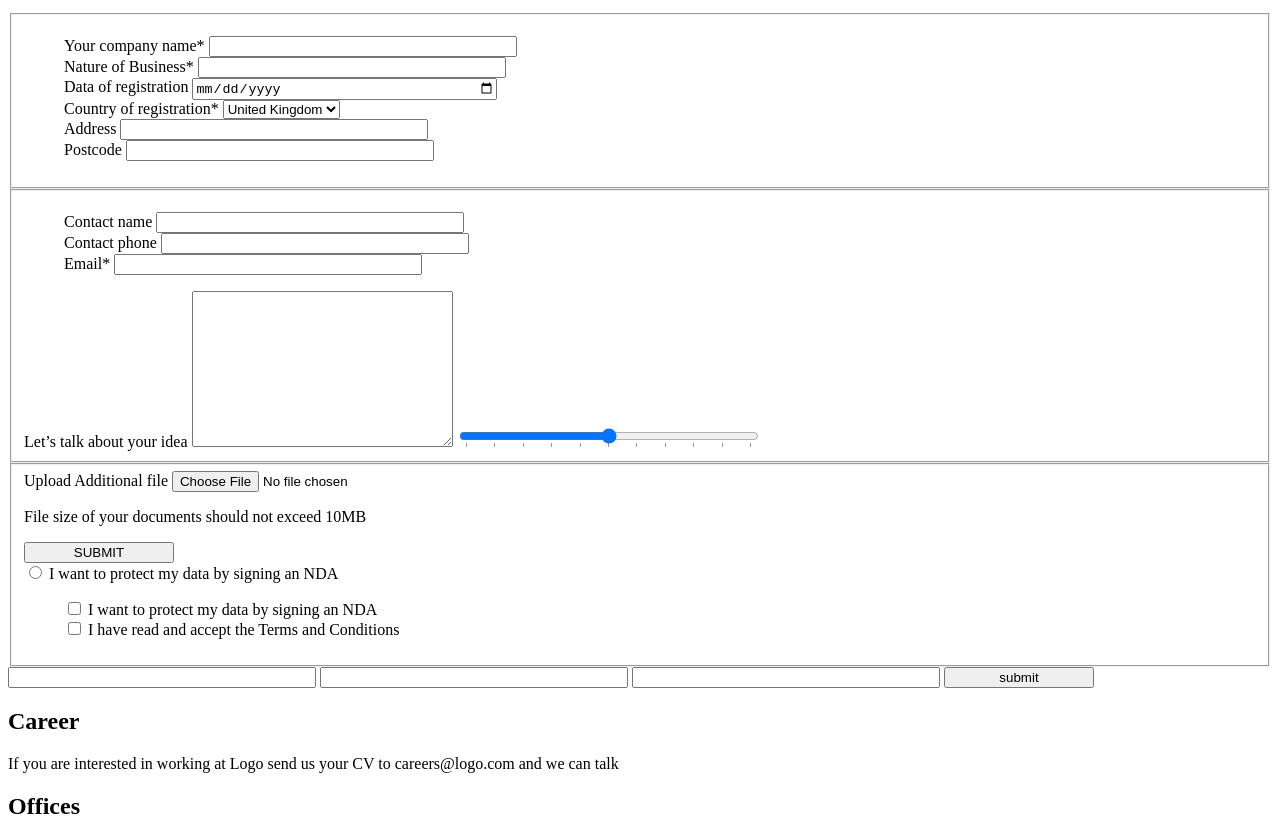
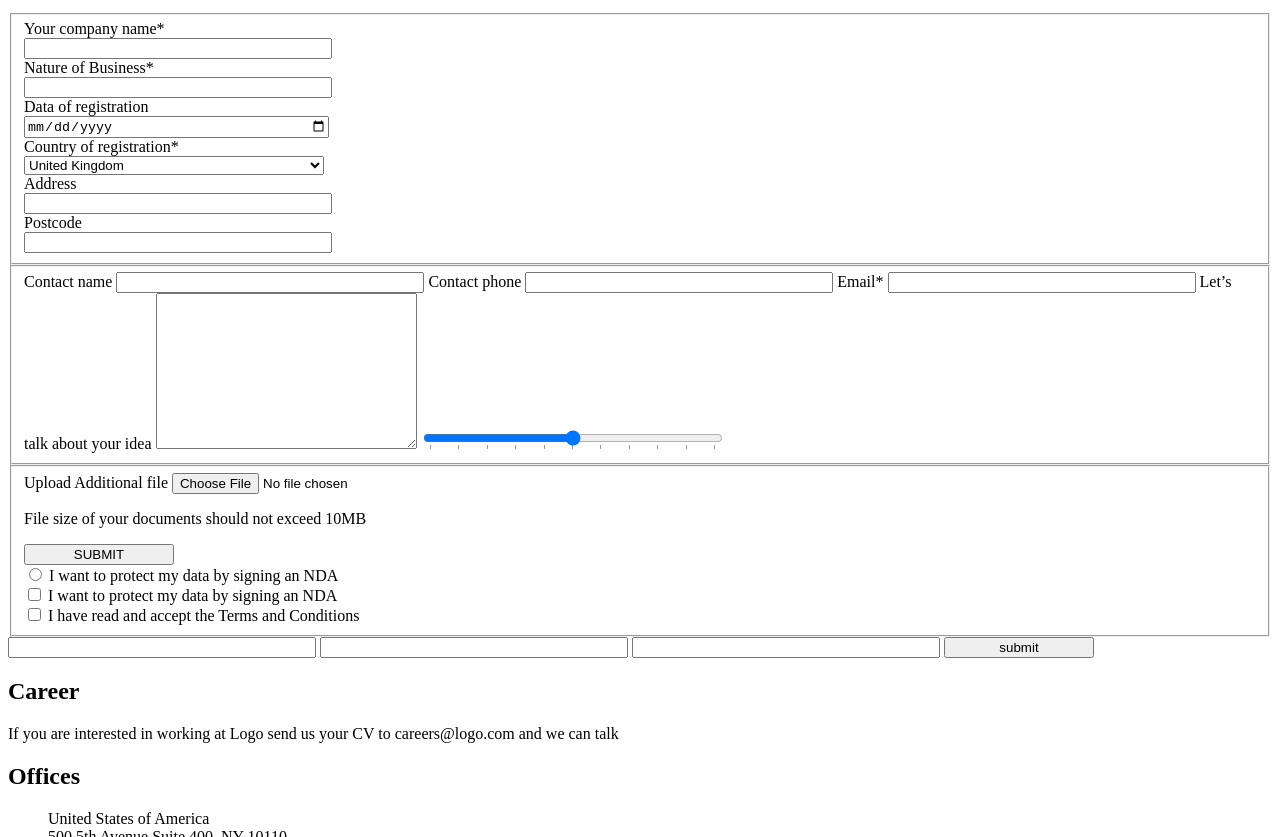
Before and after one commit to yuliapakhachuk/godel-internship-2, a website with bundled scripts: page index.html in a window 1280 px wide. Shown: the part 251-1088 px from the top of the page. Built offline with nearby package versions, Linux system fonts and the light colour scheme.

Commit message:
fixing html-structure

```diff
--- a/index.html
+++ b/index.html
@@ -29,38 +29,28 @@
     </header>
     <main>
         <form action="http://localhost:3000/login/" method="post">
-                <legend>
             <h1>Contact us</h1>
             <p>Need an experienced and skilled hand with custom IT projects?
             Fill out the form to get a free consultation.</p>
-                </legend>
             <fieldset class="company-info">
-                <ul>
-                    <li>
                 <label for="company-name">Your company name*</label>
                 <input
                 type="text"
                 name="company-name"
                 id="company-name"
                 required>
-                    </li>
-                    <li>
                 <label for="nature-business">Nature of Business*</label>
                 <input
                 type="text"
                 name="nature-business"
                 id="nature-business"
                 required>
-                    </li>
-                    <li>
                 <label for="registration-date">Data of registration</label>
                 <input
                 type="date"
                 name="registration-date"
                 id="registration-date"
                 required>
-                    </li>
-                    <li>
                 <label for="registration-country">Country of registration*</label>
                 <select
                 name="registration-country"
@@ -71,16 +61,12 @@
                     <option value="PL">Poland</option>
                     <option value="CN">China</option>
                 </select>
-                    </li>
-                    <li>
                 <label for="adress">Address</label>
                 <input
                 type="text"
                 name="adress"
                 id="adress"
                 required>
-                    </li>
-                    <li>
                 <label for="postcode">Postcode</label>
                 <input
                 type="text"
@@ -89,35 +75,25 @@
                 pattern="[a-zA-Z]{2}\s\d{3}"
                 title="Two first symbols are letters and three last are numbers with space between"
                 required>
-                    </li>
-                </ul>
             </fieldset>
             <fieldset class="contact-person-data">
-                <ul class="contacts-list">
-                    <li>
                 <label for="contact-name">Contact name</label>
                 <input
                 type="text"
                 name="contact-name"
                 id="contact-name"
                 required>
-                    </li>
-                    <li>
                 <label for="tel-number">Contact phone</label>
                 <input
                 type="tel"
                 name="tel-number"
                 id="tel-number">
-                    </li>
-                    <li>
                 <label for="email">Email*</label>
                 <input
                 type="email"
                 name="email"
                 id="email"
                 required>
-                    </li>
-                </ul>
                 <label for="about-idea">
                     Let’s talk about your idea
                 </label>
@@ -161,8 +137,6 @@
                     <input type="radio" name="protect-data" id="protect-data">
                     I want to protect my data by signing an NDA
                 </label>
-                <ul>
-                    <li>
                 <label for="type-of-protecting-data">
                 <input
                 type="checkbox"
@@ -171,8 +145,6 @@
                 required>
                 I want to protect my data by signing an NDA
                 </label>
-                    </li>
-                    <li>
                 <label for="type-of-protecting-data">
                 <input
                 type="checkbox"
@@ -181,8 +153,6 @@
                 required >
                 I have read and accept the Terms and Conditions
                 </label>
-                    </li>
-                </ul>
             </fieldset>
 
 <!-- --------------EXAMPLE------------------- -->
--- a/styles.css
+++ b/styles.css
@@ -4,7 +4,7 @@
     flex-direction: column;
     flex-wrap: wrap;
 }
-input {
+input, select {
     width: 300px;
 }
 input[type=checkbox],
```
Lines whose indentation alone changed are shown as unchanged.
